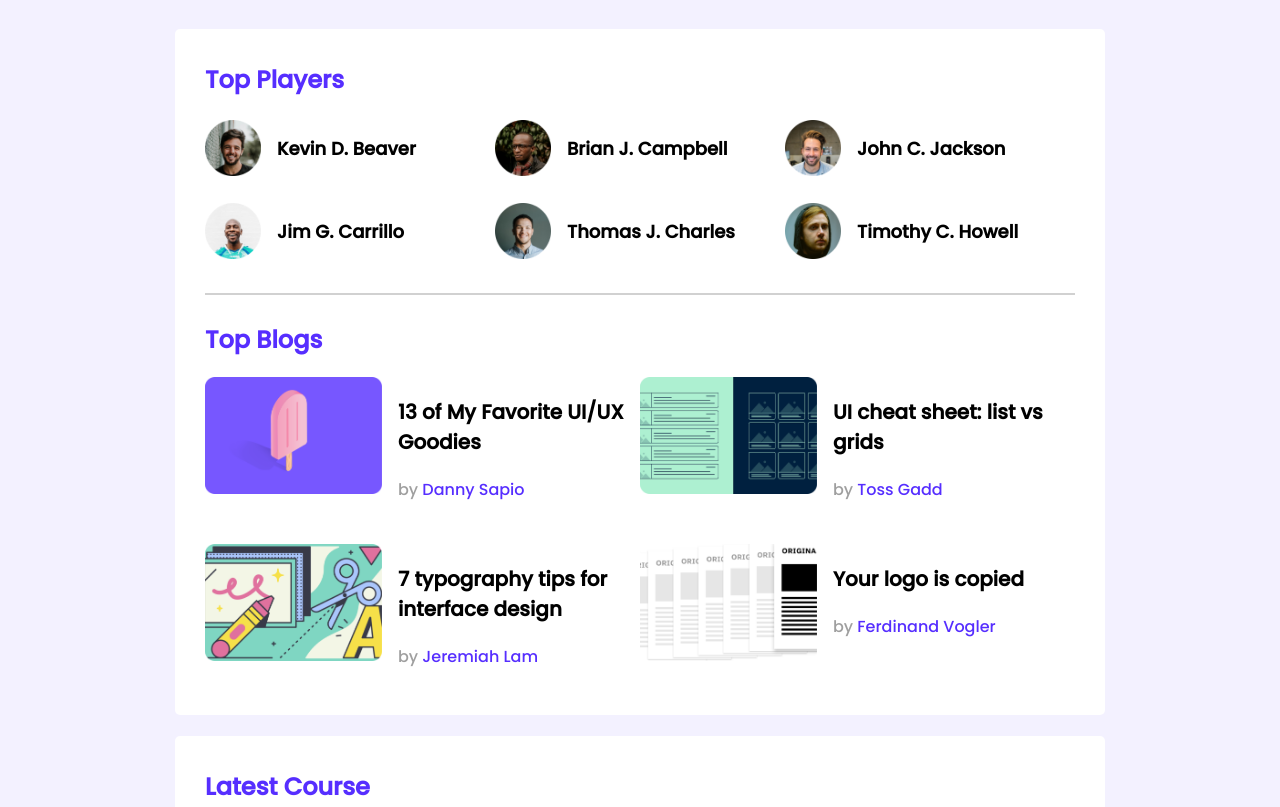
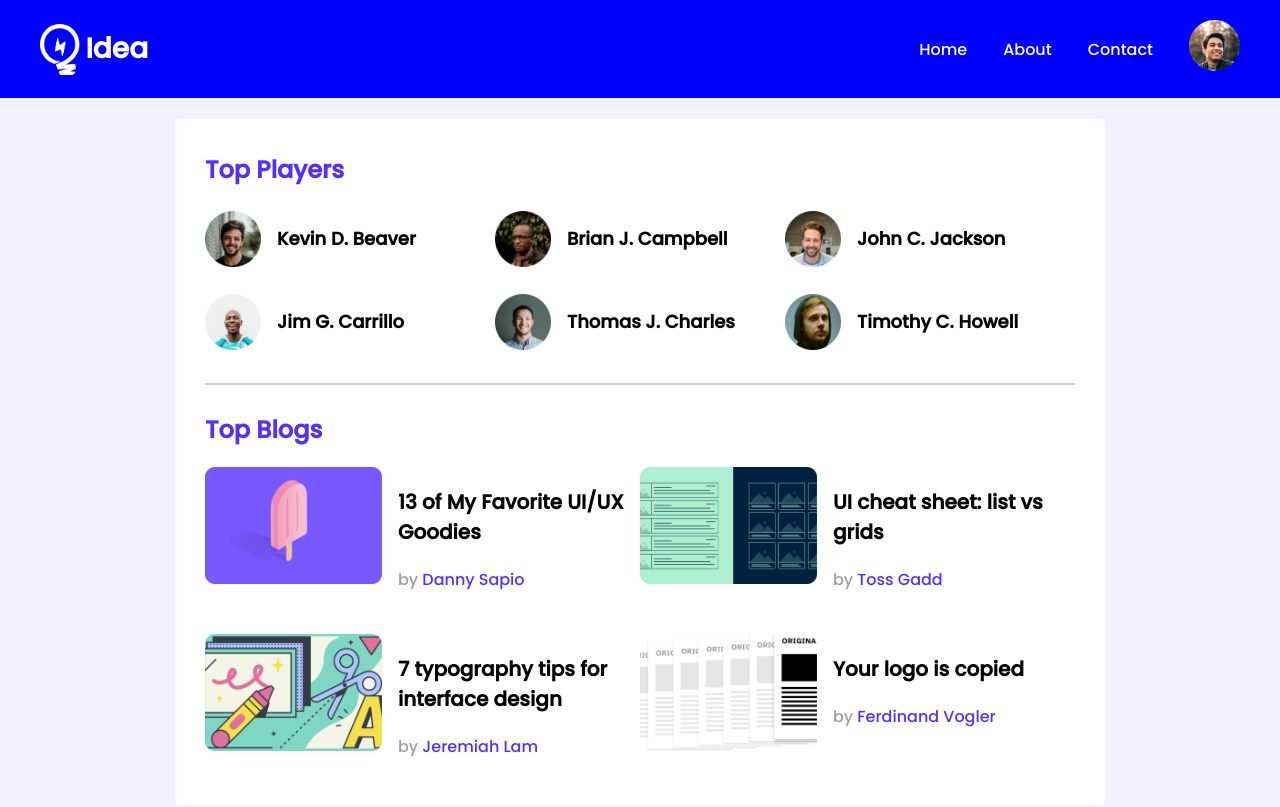
Before and after one commit to EliusHHimel/leaderboard-practice, a plain HTML site: page index.html in a window 1280 px wide. Shown: the top 807 px of the page. Drawn offline with Linux system fonts and the light colour scheme.

Commit message:
Nav bar added

```diff
--- a/index.html
+++ b/index.html
@@ -15,7 +15,15 @@
 <body>
     <!-- Header -->
     <header>
+        <div class="logo">
+            <img src="images/icons/logo.png" alt="">
+            <h3> Idea</h3>
+        </div>
         <nav>
+            <a href="#">Home</a>
+            <a href="#">About</a>
+            <a href="#">Contact</a>
+            <a href="#"><img src="images/icons/profile.png" alt=""></a>
 
         </nav>
     </header>
--- a/style.css
+++ b/style.css
@@ -2,6 +2,42 @@
 body{
     font-family: 'Poppins', sans-serif;
     background: #F3F1FF;;
+    margin: 0;
+    padding: 0;
+}
+/* Navigation Bar */
+header{
+    display: flex;
+    align-items: center;
+    justify-content: space-between;
+    background-color: blue;
+    padding: 0 40px;
+}
+nav a {
+    text-decoration: none;
+    color: white;
+    margin-left: 36px;
+}
+nav img{
+    height: 51px;
+    width: 51px;
+}
+nav{
+    display: flex;
+    align-items: center;
+}
+
+.logo{
+    display: flex;
+    font-family: 'Poppins', sans-serif;
+    font-size: 24px;
+    align-items: center;
+    color: white;
+}
+.logo img{
+    width: 40.42px;
+    height: 51px;
+    padding-right: 5px;
 }
 main{
     display: flex;
@@ -84,7 +120,7 @@ hr{
     height: 269.79px;
     padding: 8px;
     border: 2px solid rgba(187, 187, 187, 0.445);
-    border-radius: 8%;
+    border-radius: 5%;
     box-shadow: 3px 3px 10px gray;
 }
 .child-course img{
```
